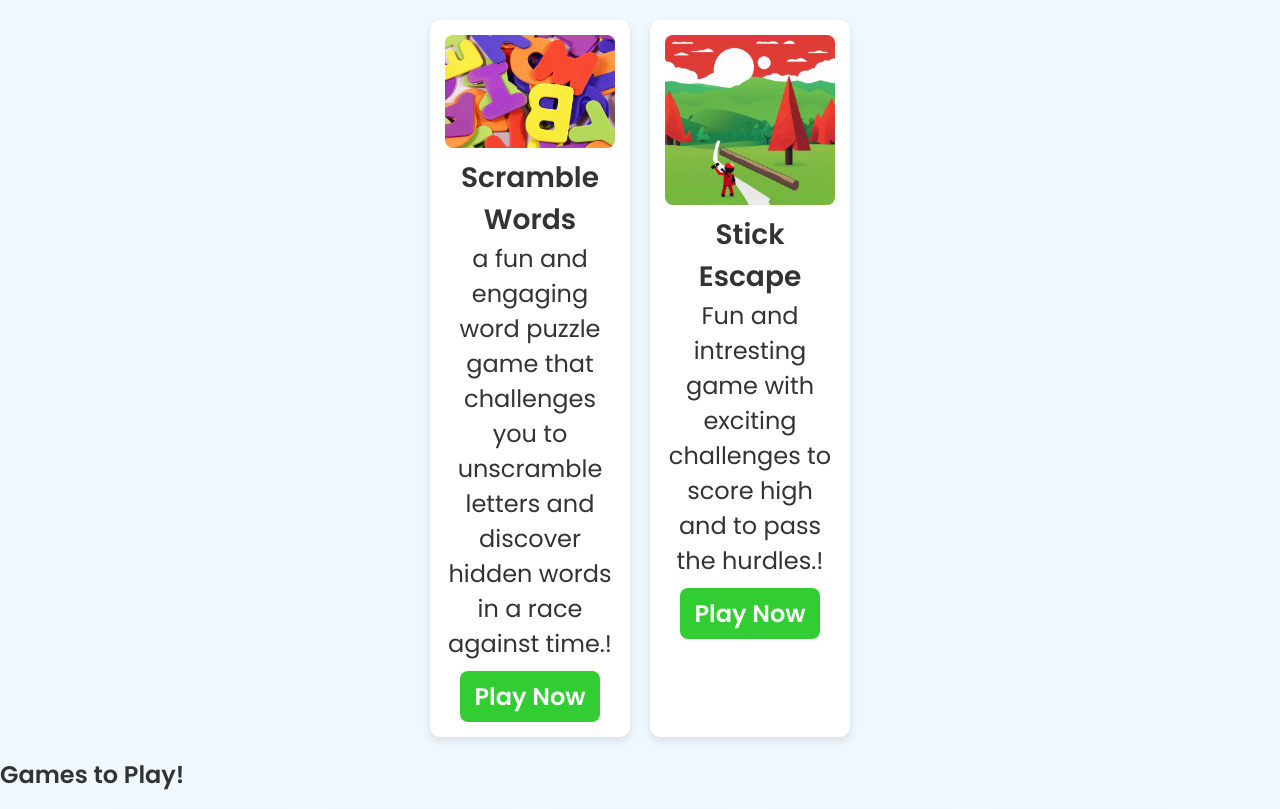
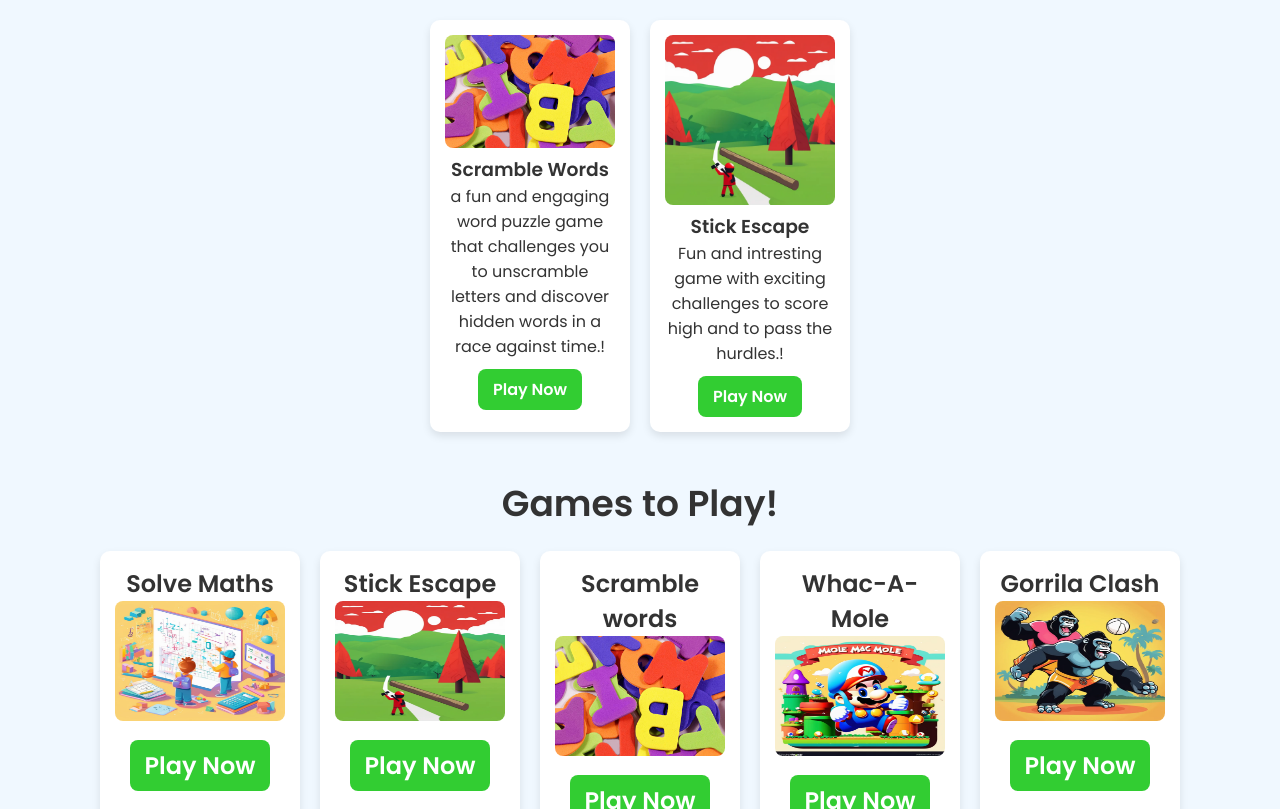
Before and after one commit to RajKumar-07-source/Fun-Learn-by-RK, a plain HTML site: page web.html in a window 1280 px wide. Shown: the part 443-1252 px from the top of the page. Drawn offline with Linux system fonts and the light colour scheme.

Commit message:
Update web.html

```diff
--- a/web.html
+++ b/web.html
@@ -10,6 +10,7 @@
 </head>
 <body>
     <header>
+
         <div class="logo">Fun learn by RK</div>
         <nav>
             <ul>
@@ -36,8 +37,9 @@
         </div>
     </section>
 
-    <section class="featured-games">
-        <h2>Top Games of the Week</h2>
+    <section class="featured-games">  <h2>Top Games of the Week</h2> </section>
+    <section>
+
         <div class="game-grid">
             <div class="game-card">
                 <img src="scramble words game/srambled.jpg" alt="Game 1">
@@ -56,15 +58,18 @@
     </section>
 
     <section class="gamestoplay" id="gamestoplay">
+    </section>
+
+    <section class="featured-games">
         <h2 class="GamesToPlay">Games to Play!</h2>
         <div class="category-grid">
-            <div class="category-item">Solve Maths
+            <div class="category-item"><b>Solve Maths</b>
                 <img src="Learn Math /learn math.png" alt="Game 1" width="120" height="120">
                 <a href="Learn Math /maths.html" class="play-btn">Play Now</a>
             </div>
 
 
-            <div class="category-item">Stick Escape
+            <div class="category-item"><b>Stick Escape</b>
                 <img src="StickEscape by rk/stick escape img 1.png" alt="Game 2" width="120" height="120">
                 <a href="StickEscape by rk/index.html" class="play-btn">Play Now</a>
             </div>
@@ -74,12 +79,12 @@
                 <a href="scramble words game/index.html" class="play-btn">Play Now</a>
             </div>
 
-            <div class="category-item">Whac-A-Moley
+            <div class="category-item"><b>Whac-A-Mole</b>
                 <img src="whac-a-mole/images/whacAmole img.png" alt="Game 4" width="120" height="120">
                 <a href="whac-a-mole/index.html" class="play-btn">Play Now</a>
             </div>
 
-            <div class="category-item">Gorrila Clash
+            <div class="category-item"><b>Gorrila Clash</b>
                 <img src="gorilla clash/images/gorrila clash img.png" alt="Game 5" width="120" height="120">
                 <a href="gorilla clash/index.html" class="play-btn">Play Now</a>
 
@@ -108,14 +113,14 @@
             <h1>About Us</h1>
             <p>•This Website is designed by <b><i>RK</i></b>.</p>
             <p>•Am a student of <b>LPU, Punjab</b> & am passionate of developing and programing</p>
-            <p>•If you are Intrested on my Works you can visit my  <a href="https://github.com/RajKumar-07-source"><span>Github</span></a> </p>
+            <p>•If you are Intrested on my Works you can visit my  <a href="https://github.com/Rajkumar-Porandla"><span>Github</span></a> </p>
             <p>•Are you bored? <b>No Worries! </b> Click on <b>Lests Play</b> to have some Fun</p>
 
 
         </div>
     </div>
     <br>
-    <div class="letsplay" >
+    <div class="letsplay">
     <a href="#gamestoplay"><button>Lets Play</button></a>
     </div>
 
```
